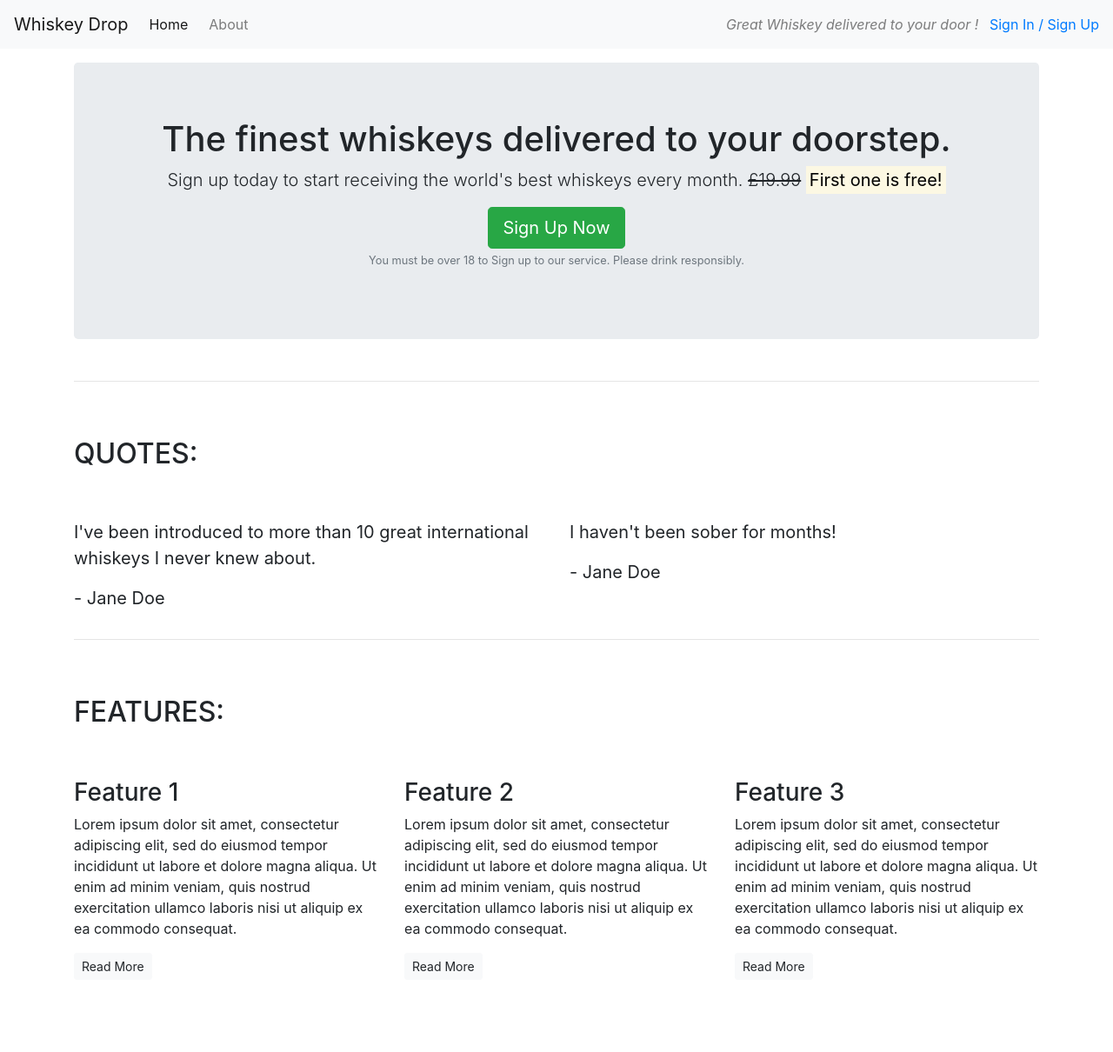
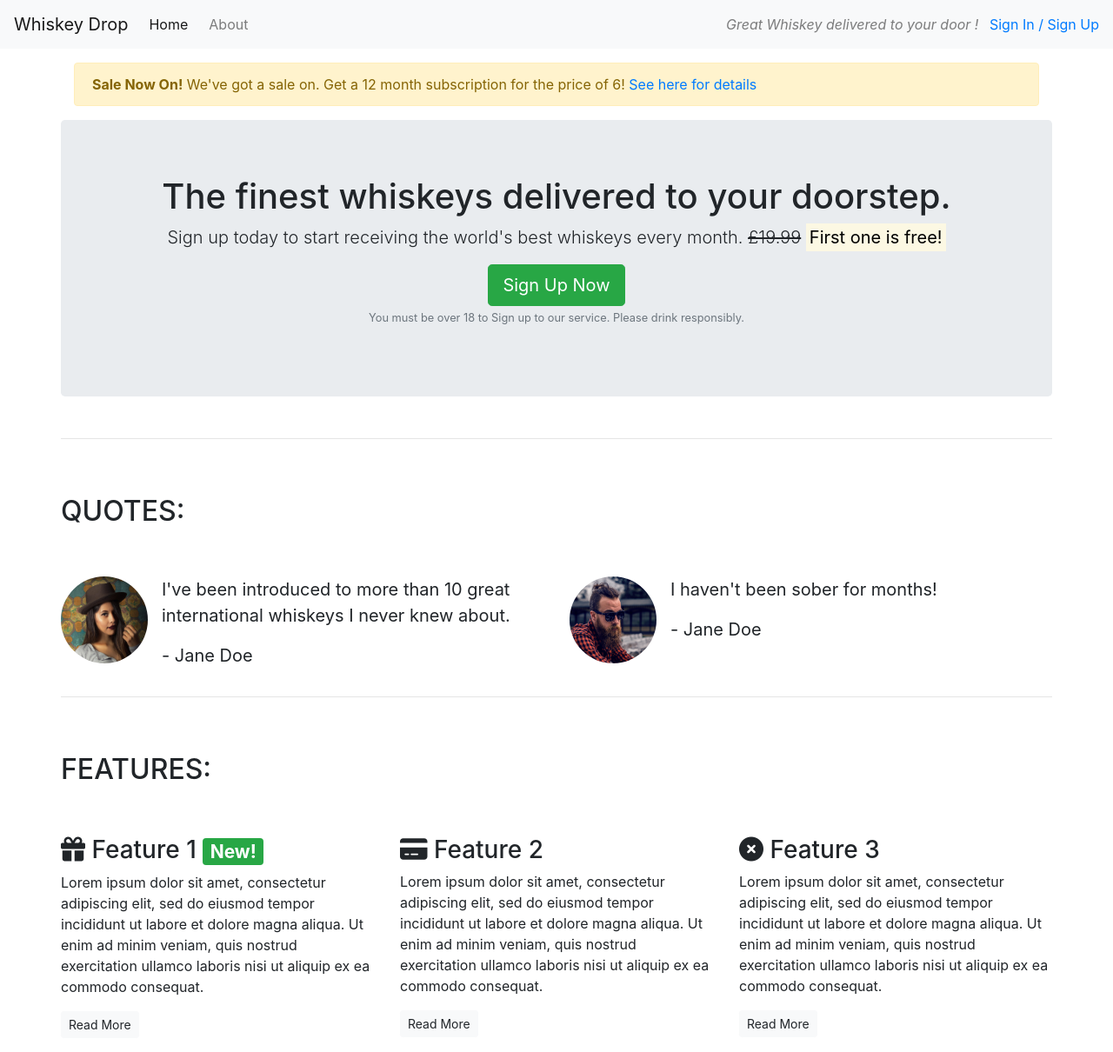
Before and after one commit to EthanPeters96/Bootstrap, a plain HTML site: page index.html in a window 1280 px wide. Shown: the whole page at 87% size. Before the commit the page ends 1143 px from the top, so only its background shows below. Drawn offline with nearby package versions, Linux system fonts and the light colour scheme.

Commit message:
images added to features and call out added

```diff
--- a/index.html
+++ b/index.html
@@ -5,6 +5,7 @@
     <meta name="viewport" content="width=device-width, initial-scale=1.0" />
     <title>Whiskey Drop | Taste a new whiskey every month</title>
     <link rel="stylesheet" href="https://maxcdn.bootstrapcdn.com/bootstrap/4.1.3/css/bootstrap.min.css" />
+    <script src="https://kit.fontawesome.com/4d713a62c9.js" crossorigin="anonymous"></script>
   </head>
 
   <body>
@@ -23,6 +24,12 @@
       </div>
     </nav>
     <article class="container mt-3">
+      <div class="row d-none d-sm-block">
+        <div class="col-12">
+          <div class="alert alert-warning" role="alert">
+            <strong>Sale Now On!</strong> We've got a sale on. Get a 12 month subscription for the price of 6! <a href="#">See here for details</a>
+          </div>
+      </div>
       <!-- Callout -->
       <div class="row">
         <div class="col -12">
@@ -53,16 +60,30 @@
         </div>
         <div class="row">
           <div class="col-12 col-md-6">
+            <div class="media">
+              <div class="d-none d-sm-block">
+                <img src="images/girl-image.png" class="rounded-circle mr-3" height="100" width="100" alt="Random image" />
+              </div>
+              <div class="media-body">
                 <blockquote class="blockquote">
                   <p>I've been introduced to more than 10 great international whiskeys I never knew about.</p>
                   <p>- Jane Doe</p>
                 </blockquote>
               </div>
+            </div>
+          </div>
           <div class="col-12 col-md-6">
+            <div class="media">
+              <div class="d-none d-sm-block">
+                <img src="images/guy-image.png" class="rounded-circle mr-3" height="100" width="100" alt="Random image" />
+              </div>
+              <div class="media-body">
                 <blockquote class="blockquote">
                   <p>I haven't been sober for months!</p>
                   <p>- Jane Doe</p>
                 </blockquote>
+              </div>
+            </div>
           </div>
         </div>
       </section>
@@ -79,21 +100,21 @@
         <div class="row">
           <div class="col-12 col-md-6 col-lg-4">
             <div class="feature">
-              <h3>Feature 1</h3>
+              <h3><i class="fa-solid fa-gift d-none d-sm-inline"></i> Feature 1 <span class="badge badge-success">New!</span></h3>
               <p>Lorem ipsum dolor sit amet, consectetur adipiscing elit, sed do eiusmod tempor incididunt ut labore et dolore magna aliqua. Ut enim ad minim veniam, quis nostrud exercitation ullamco laboris nisi ut aliquip ex ea commodo consequat.</p>
               <p><a class="btn btn-sm btn-light" href="#">Read More</a></p>
             </div>
           </div>
           <div class="col-12 col-md-6 col-lg-4">
             <div class="feature">
-              <h3>Feature 2</h3>
+              <h3><i class="fa-solid fa-credit-card d-none d-sm-inline"></i> Feature 2</h3>
               <p>Lorem ipsum dolor sit amet, consectetur adipiscing elit, sed do eiusmod tempor incididunt ut labore et dolore magna aliqua. Ut enim ad minim veniam, quis nostrud exercitation ullamco laboris nisi ut aliquip ex ea commodo consequat.</p>
               <p><a class="btn btn-sm btn-light" href="#">Read More</a></p>
             </div>
           </div>
           <div class="col-12 d-md-none d-lg-block col-lg-4">
             <div class="feature">
-              <h3>Feature 3</h3>
+              <h3><i class="fa-solid fa-circle-xmark d-none d-sm-inline"></i> Feature 3</h3>
               <p>Lorem ipsum dolor sit amet, consectetur adipiscing elit, sed do eiusmod tempor incididunt ut labore et dolore magna aliqua. Ut enim ad minim veniam, quis nostrud exercitation ullamco laboris nisi ut aliquip ex ea commodo consequat.</p>
               <p><a class="btn btn-sm btn-light" href="#">Read More</a></p>
             </div>
```
Also changed, not shown: images/girl-image.png (renamed from images/girl-image copy.png). Lines whose indentation alone changed are shown as unchanged.
